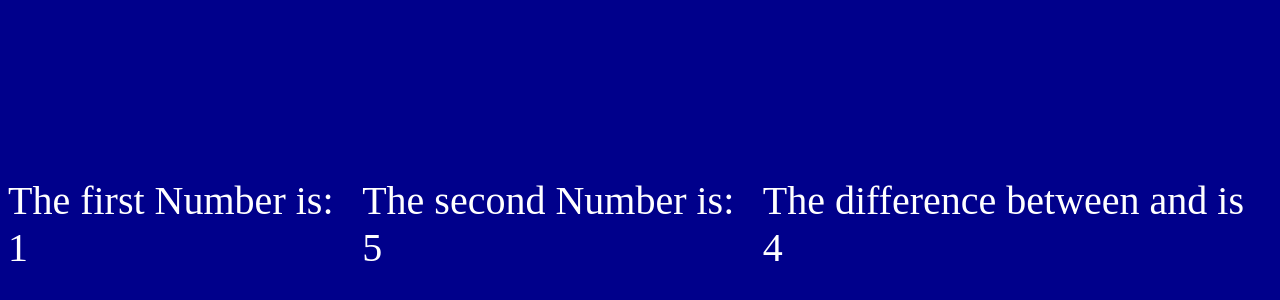
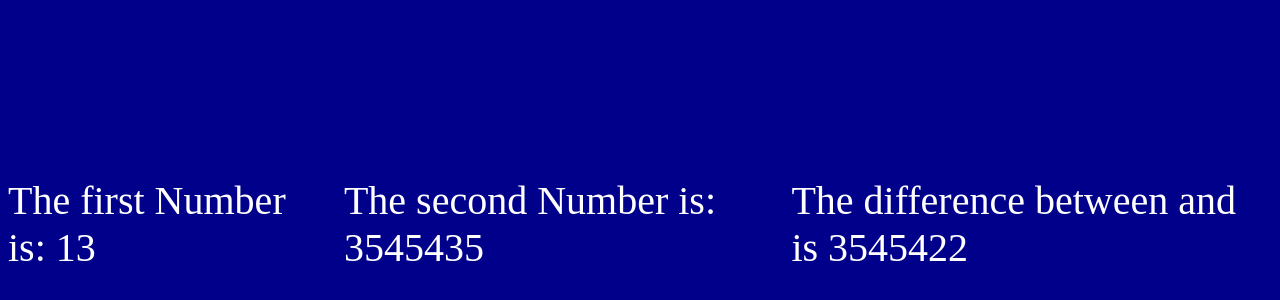
Before and after one commit to emiliojes/howManyNumbers, a plain HTML site: page index.html in a window 1280 px wide. Shown: the part 176-476 px from the top of the page. Drawn offline with Linux system fonts and the light colour scheme.

Commit message:
Adding a gap in the style tag, and while loop

```diff
--- a/index.html
+++ b/index.html
@@ -13,6 +13,7 @@
             display: flex;
             align-items: center;
             justify-content: center;
+            column-gap: 50px;
             font-size: 40px;
         }
     </style>
@@ -29,18 +30,27 @@
     </div>
 
     <script>
-        var first_number = 1
-        var second_number = 5
+        var first_number = 13
+        var second_number = 3545435
         document.querySelector('.first_number').textContent = first_number
         document.querySelector('.second_number').textContent = second_number
         var i = 0
         var total_numbers = 0
         /* For loop*/
+        /*
         for(i = 0; i < second_number - first_number ; i++)
         {
             total_numbers++
             document.querySelector('.final_result').textContent = total_numbers
         }
+        */
+
+        /* White loop*/
+        while(i < second_number - first_number){
+            total_numbers++
+            i++
+            document.querySelector('.final_result').textContent = total_numbers
+        }
     </script>
 </body>
 </html>
```
